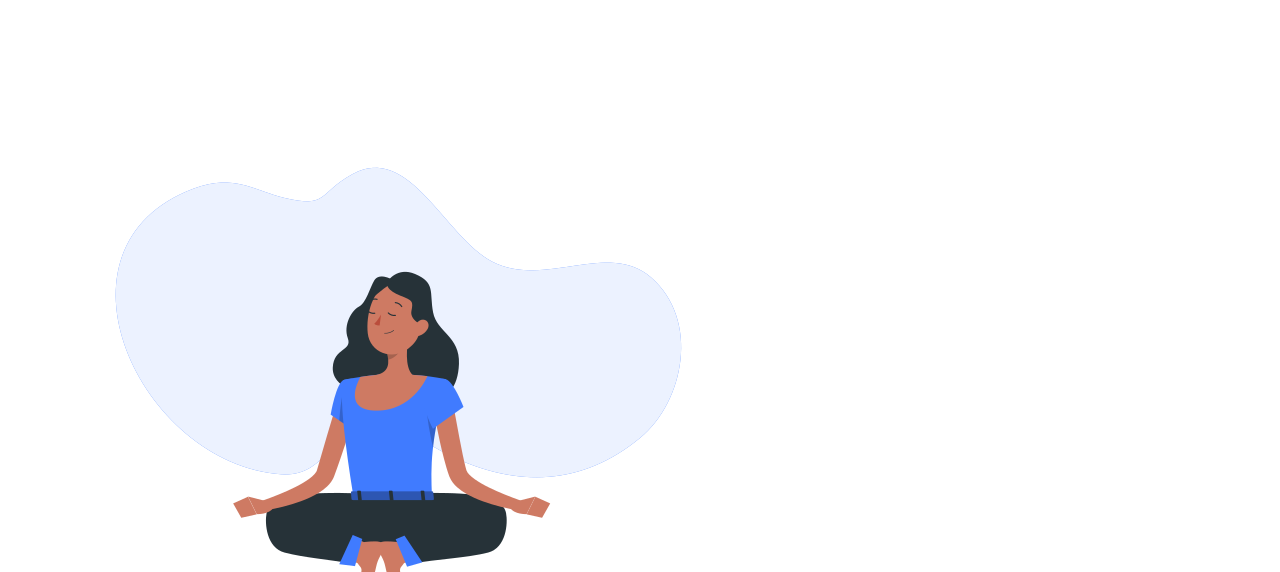
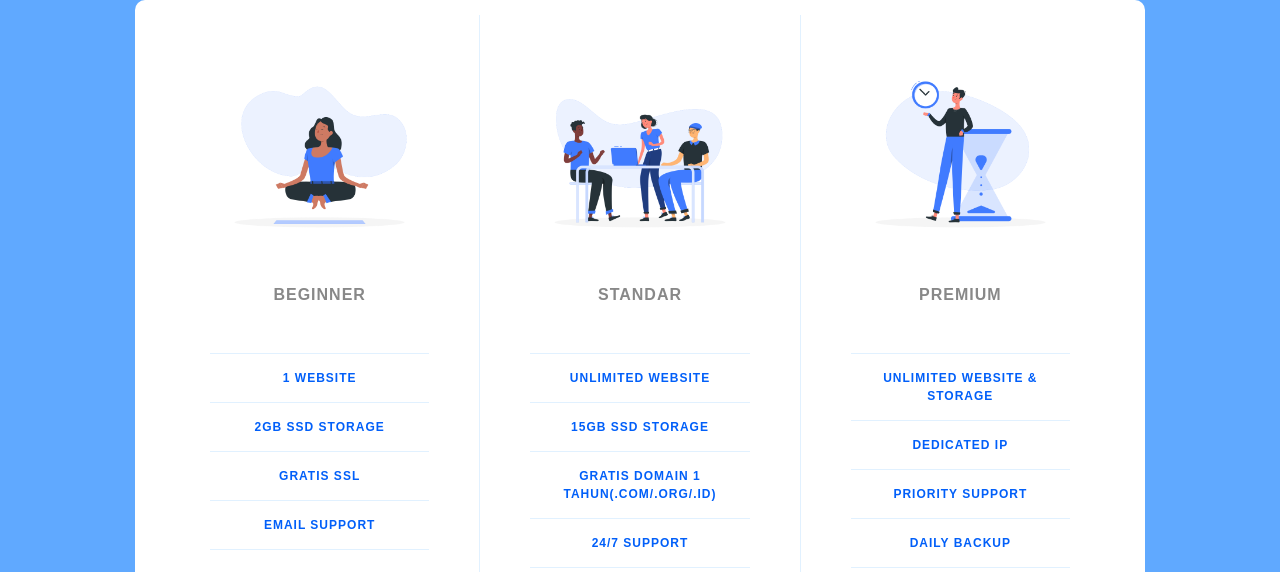
Before and after one commit to Miawwh/Pricelist-Hosting-Website, a plain HTML site: page index.html in a window 1280 px wide. Shown: the top 572 px of the page. Drawn offline with Linux system fonts and the light colour scheme; the site is published under a folder, as on GitHub Pages, so addresses that start at the root find nothing.

Commit message:
Fix link path css and image
Diperbaiki link path ke file css dan link path ke gambar

```diff
--- a/index.html
+++ b/index.html
@@ -10,7 +10,7 @@
       href="https://fonts.googleapis.com/css2?family=Open+Sans:ital,wght@0,300..800;1,300..800&display=swap"
       rel="stylesheet"
     />
-    <link rel="stylesheet" href="/assets/css/app.css" />
+    <link rel="stylesheet" href="assets/css/app.css" />
   </head>
   <body>
     <div class="panel pricing-tabel">
@@ -34,7 +34,7 @@
 
       <!-- Paket 2 Standart -->
       <div class="pricing-plan">
-        <img src="/icons/icon2.png" alt="Icon Ilustrasi" class="pricing-img" />
+        <img src="icons/icon2.png" alt="Icon Ilustrasi" class="pricing-img" />
         <h2 class="pricing-header">Standar</h2>
         <ul class="pricing-features">
           <li class="pricing-features-item">Unlimited Website</li>
@@ -50,7 +50,7 @@
 
       <!-- Paket 3 Premium -->
       <div class="pricing-plan">
-        <img src="/icons/icon3.png" alt="Icon Ilustrasi" class="pricing-img" />
+        <img src="icons/icon3.png" alt="Icon Ilustrasi" class="pricing-img" />
         <h2 class="pricing-header">Premium</h2>
         <ul class="pricing-features">
           <li class="pricing-features-item">Unlimited Website & Storage</li>
```
